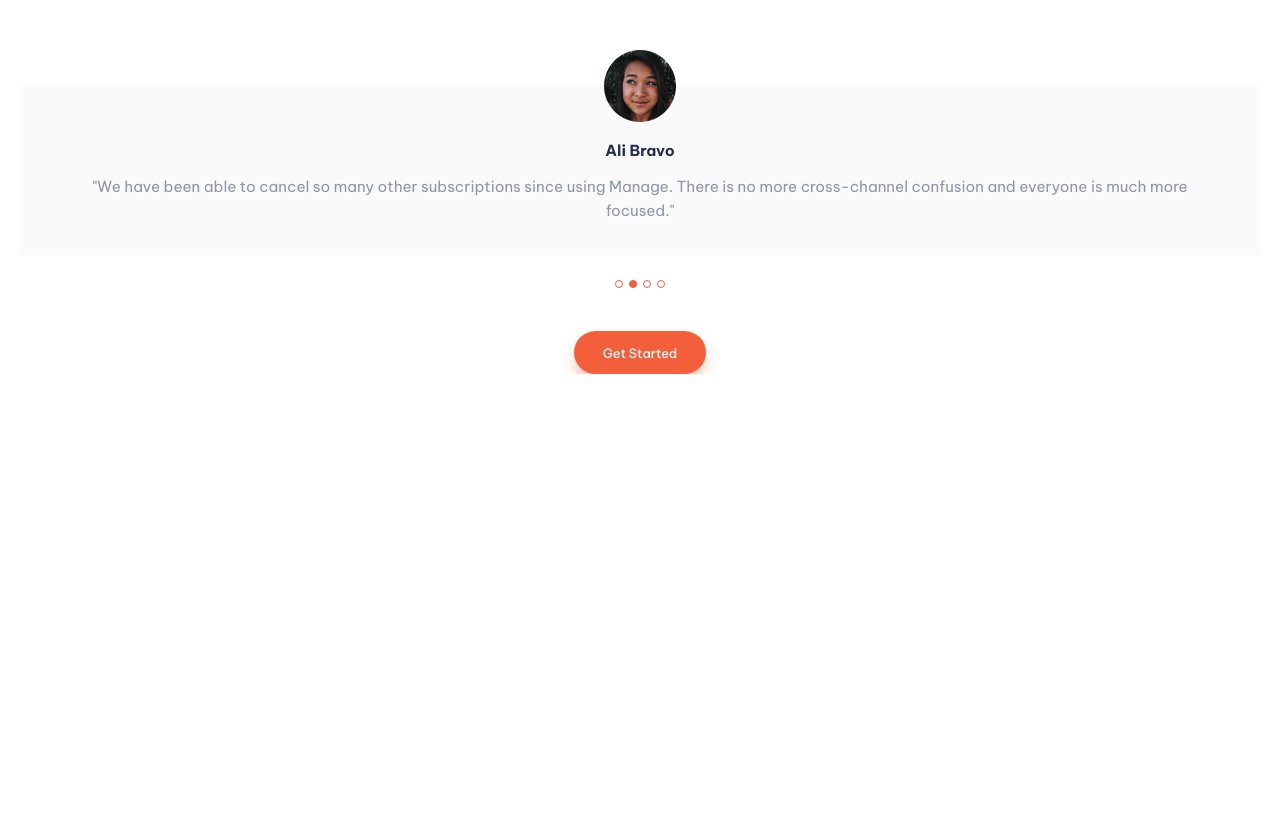
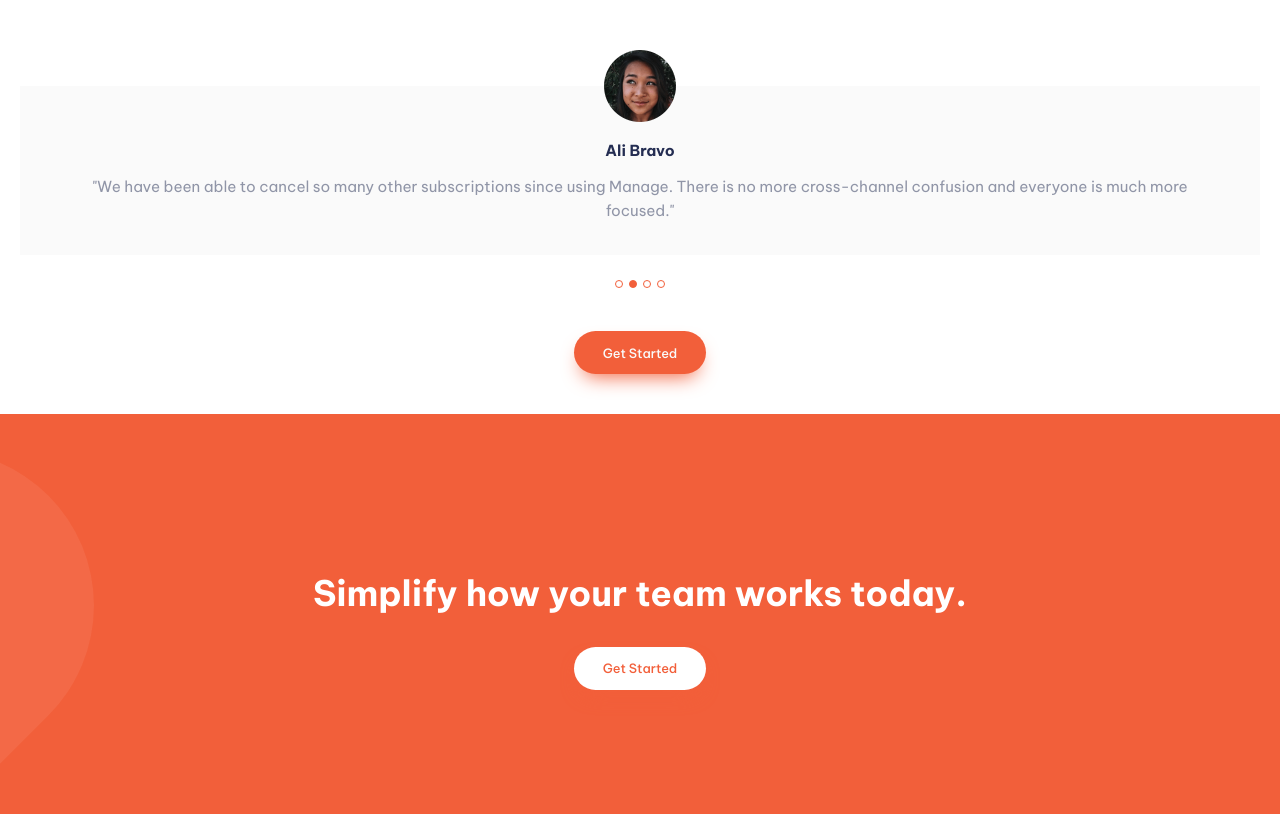
Before and after one commit to henriquebcustodio/manage-landing-page, a website built with webpack: page src/index.html in a window 1280 px wide. Shown: the part 1358-2172 px from the top of the page. Before the commit the page ends 1732 px from the top, so only its background shows below. Built offline with nearby package versions, Linux system fonts and the light colour scheme.

Commit message:
Added simplify section and fixed testimonials height

```diff
--- a/src/index.html
+++ b/src/index.html
@@ -39,7 +39,7 @@
                     goals
                     in view.
                 </p>
-                <button class="btn">Get Started</button>
+                <button class="intro-main__button btn">Get Started</button>
             </div>
         </section>
 
@@ -129,6 +129,13 @@
             </div>
             <button class="btn">Get Started</button>
         </section>
+
+        <section class="simplify">
+            <h1 class="simplify__heading">
+                Simplify how your team works today.
+            </h1>
+            <button class="simplify__button btn">Get Started</button>
+        </section>
     </main>
 
 </body>
--- /dev/null
+++ b/src/styles/layout/_simplify.scss
@@ -0,0 +1,30 @@
+.simplify {
+    display: flex;
+    flex-direction: column;
+    justify-content: center;
+    align-items: center;
+    margin-top: 2.5rem;
+    height: 25rem;
+    background-color: $bright-orange;
+    background-image: url("/src/assets/bg-simplify-section-mobile.svg");
+    background-repeat: no-repeat;
+    background-position: 0 3rem;
+
+    &__heading {
+        color: white;
+        text-align: center;
+        padding: 2rem;
+        margin: 0;
+    }
+
+    &__button {
+        background-color: white;
+        color: $bright-orange;
+        transition: color 200ms;
+
+        &:hover {
+            background-color: white;
+            color: $grayish-orange;
+        }
+    }
+}
--- a/src/styles/layout/_testimonials.scss
+++ b/src/styles/layout/_testimonials.scss
@@ -27,11 +27,15 @@
 }
 
 .testimonial {
-    text-align: inherit;
+    text-align: center;
     background-color: $very-light-gray;
     margin-top: 2.25rem;
     margin-bottom: 1rem;
     cursor: grab;
+
+    // Overwriting glide__slide height: 100% so that
+    // all testimonials have the same height
+    height: auto !important;
 
     &:active {
         cursor: grabbing;
--- a/src/styles/main.scss
+++ b/src/styles/main.scss
@@ -8,5 +8,6 @@
 @import "layout/intro";
 @import "layout/features";
 @import "layout/testimonials";
+@import "layout/simplify";
 
 @import "node_modules/@glidejs/glide/src/assets/sass/glide.core";
```
